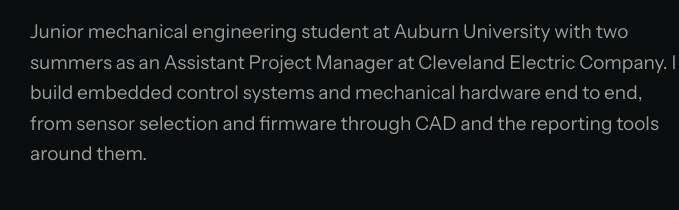
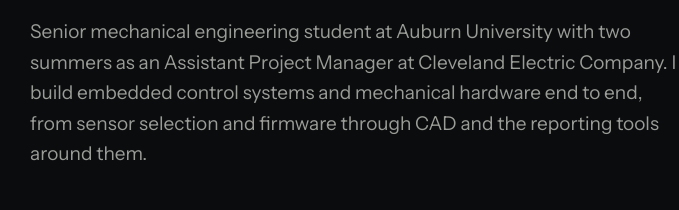
Before and after one commit to BraedonBaker/Portfolio, a plain HTML site: page index.html in a window 1280 px wide. Shown: the part 290-500 px from the top of the page, 160-839 px from the left. Drawn offline with Linux system fonts and the light colour scheme.

Commit message:
Update role description from Junior to Senior

```diff
--- a/index.html
+++ b/index.html
@@ -268,7 +268,7 @@
     <div class="kicker">MECHANICAL ENGINEERING</div>
     <h1>Braedon Baker</h1>
     <p class="role">
-      Junior mechanical engineering student at Auburn University with two summers as an Assistant
+      Senior mechanical engineering student at Auburn University with two summers as an Assistant
       Project Manager at Cleveland Electric Company. I build embedded control systems and mechanical
       hardware end to end, from sensor selection and firmware through CAD and the reporting tools
       around them.
```
